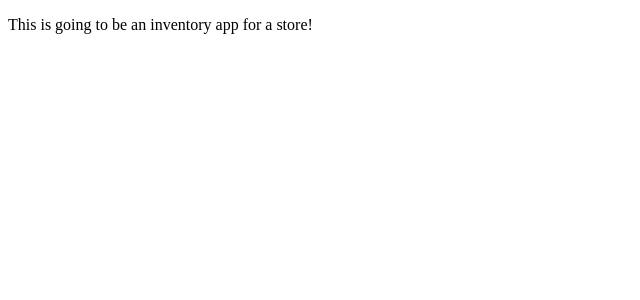
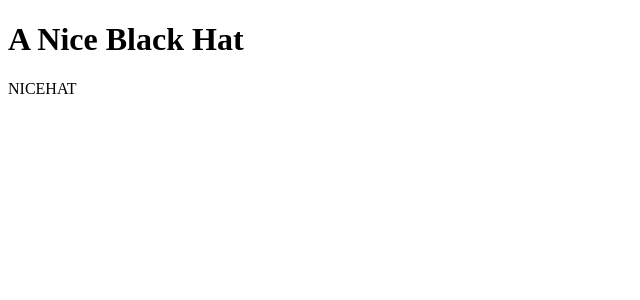
Before and after one commit to Madden20202-zz/inventory-app, an Angular app: page / in a window 1280 px wide. Shown: the top 300 px of the page, without its empty margins (0-640 px from the left). Built offline with nearby package versions, Linux system fonts and the light colour scheme.

Commit message:
Products  may be displayed along with SKU

```diff
--- a/src/app/app.component.html
+++ b/src/app/app.component.html
@@ -1 +1,4 @@
-<p>This is going to be an inventory app for a store!</p>
+<div class="inventory-app">
+    <h1>{{ product.name }}</h1>
+    <span>{{ product.sku }}</span>
+</div>
```
